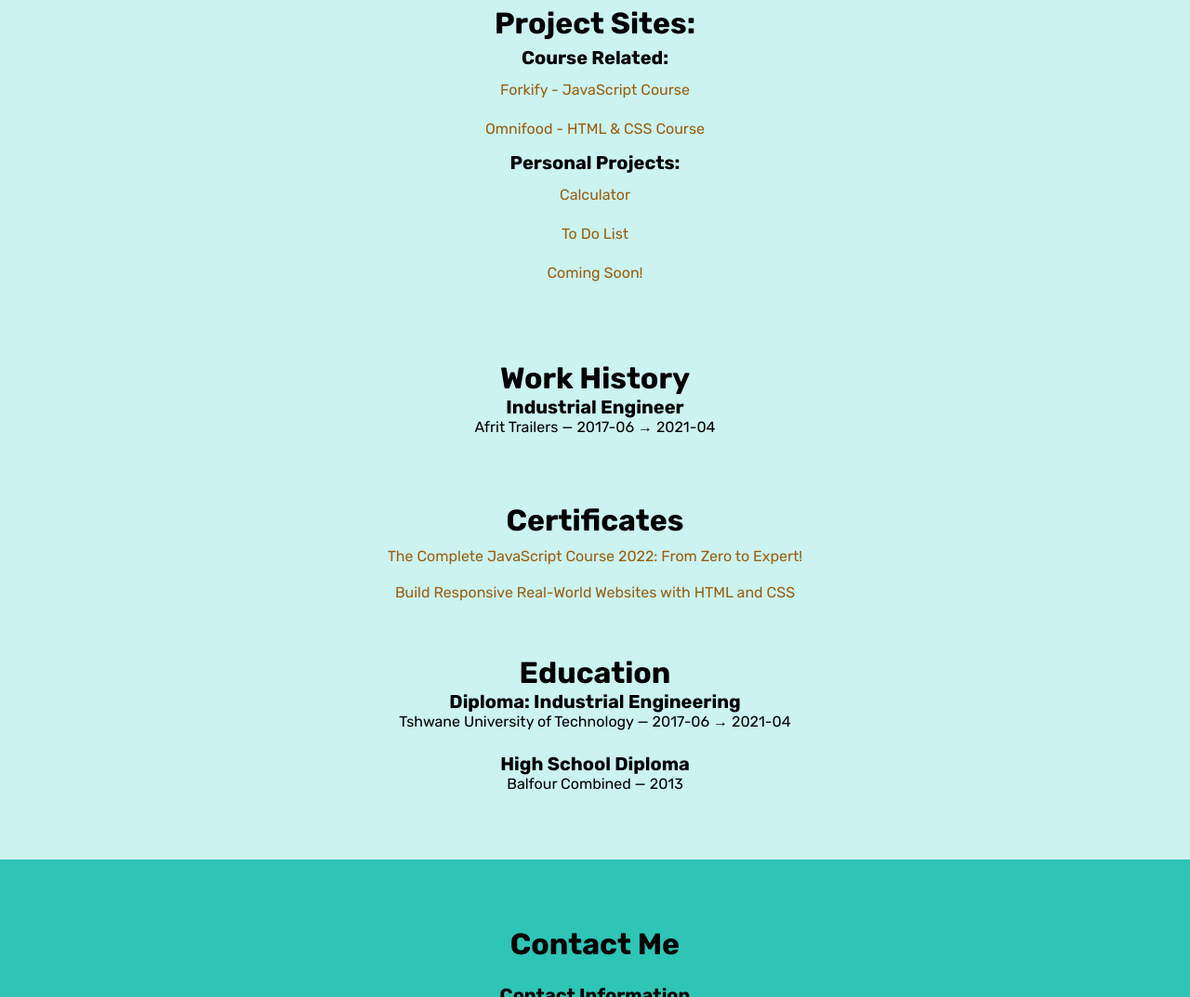
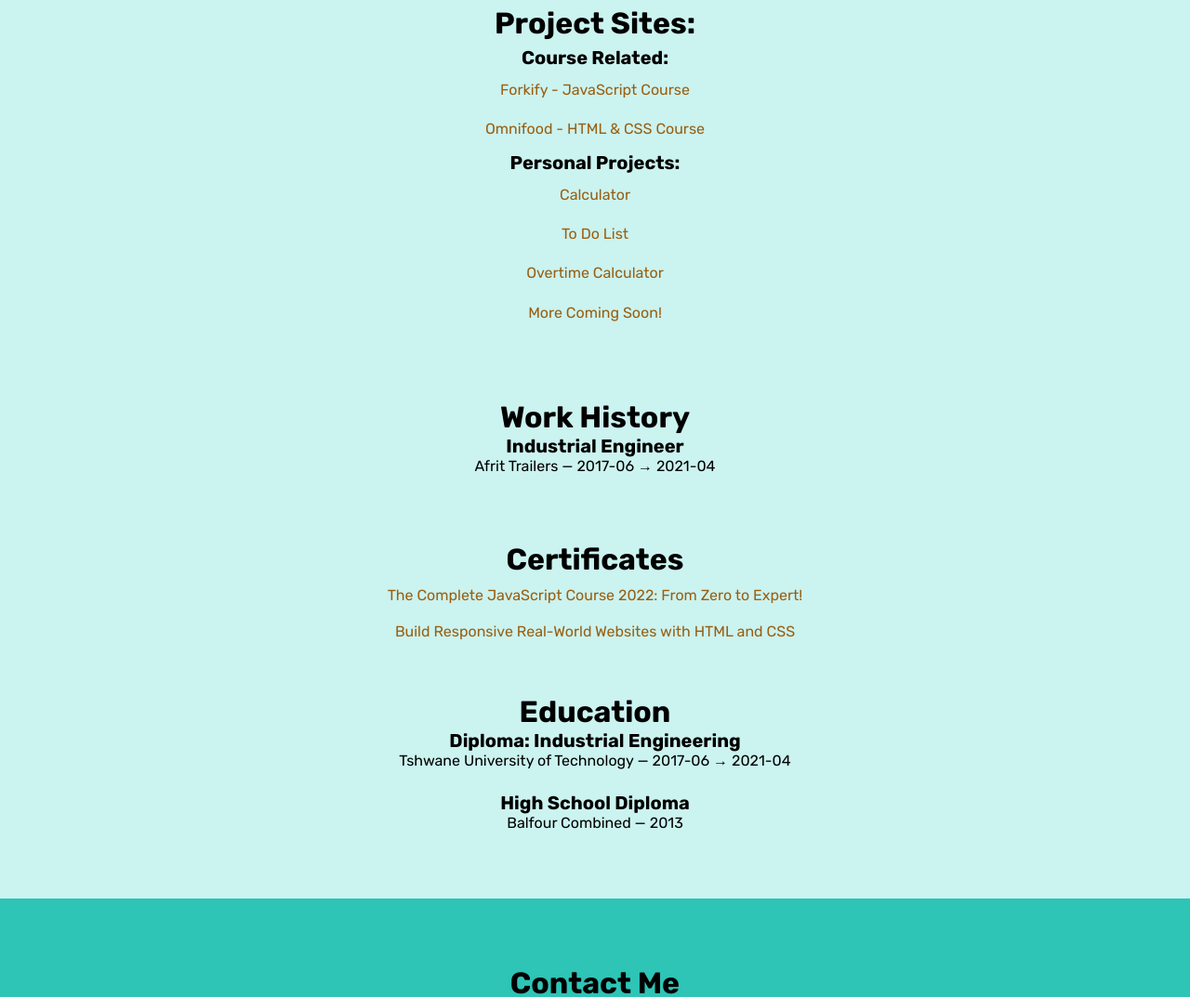
Before and after one commit to Afghani69/personal-portfolio, a website built with Parcel: page index.html in a window 1280 px wide. Shown: the part 790-1863 px from the top of the page at 93% size. Built offline with nearby package versions, Linux system fonts and the light colour scheme.

Commit message:
added new project

```diff
--- a/index.html
+++ b/index.html
@@ -263,7 +263,13 @@
             target="_blank"
             >To Do List</a
           >
-          <a class="project-links" href="#">Coming Soon!</a>
+          <a
+            class="project-links"
+            href="https://ebreyt-overtime.netlify.app//"
+            target="_blank"
+            >Overtime Calculator</a
+          >
+          <a class="project-links" href="#">More Coming Soon!</a>
         </div>
       </div>
     </section>
```
